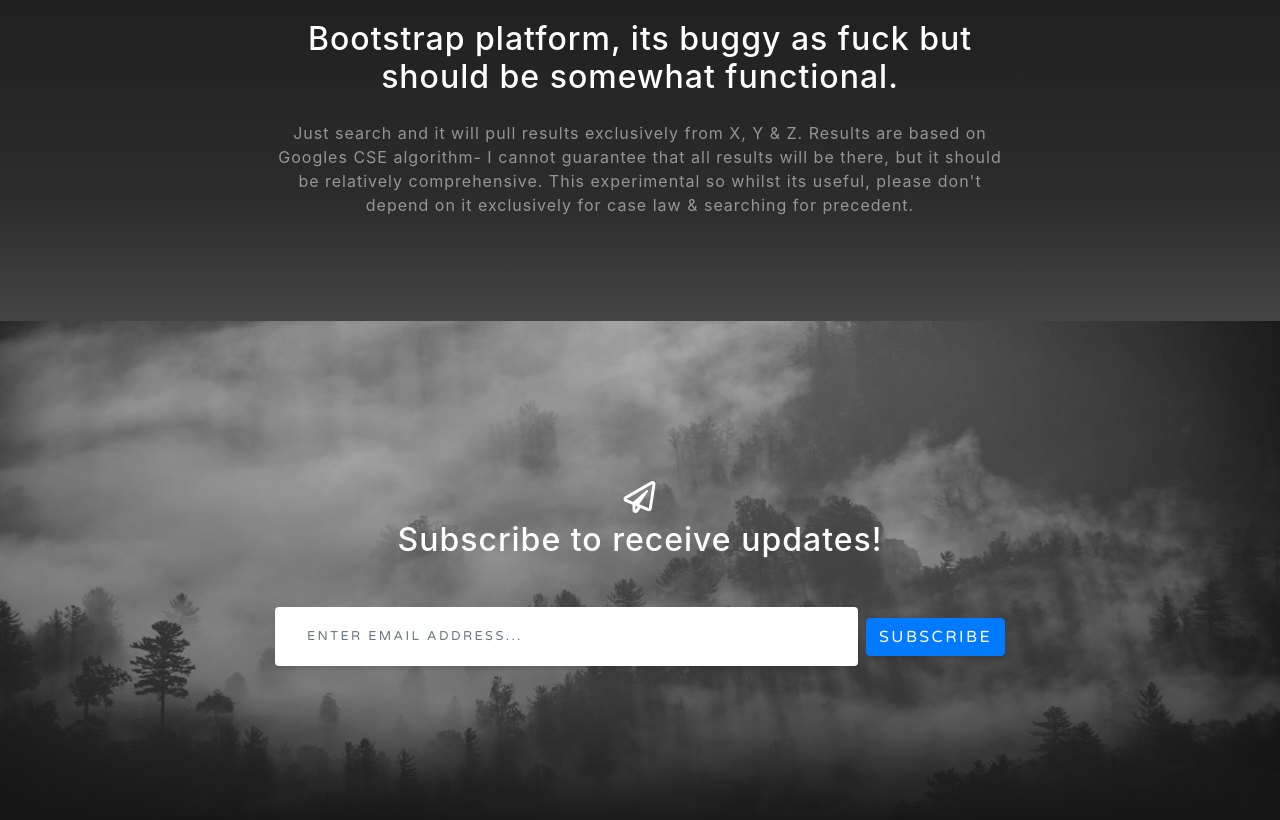
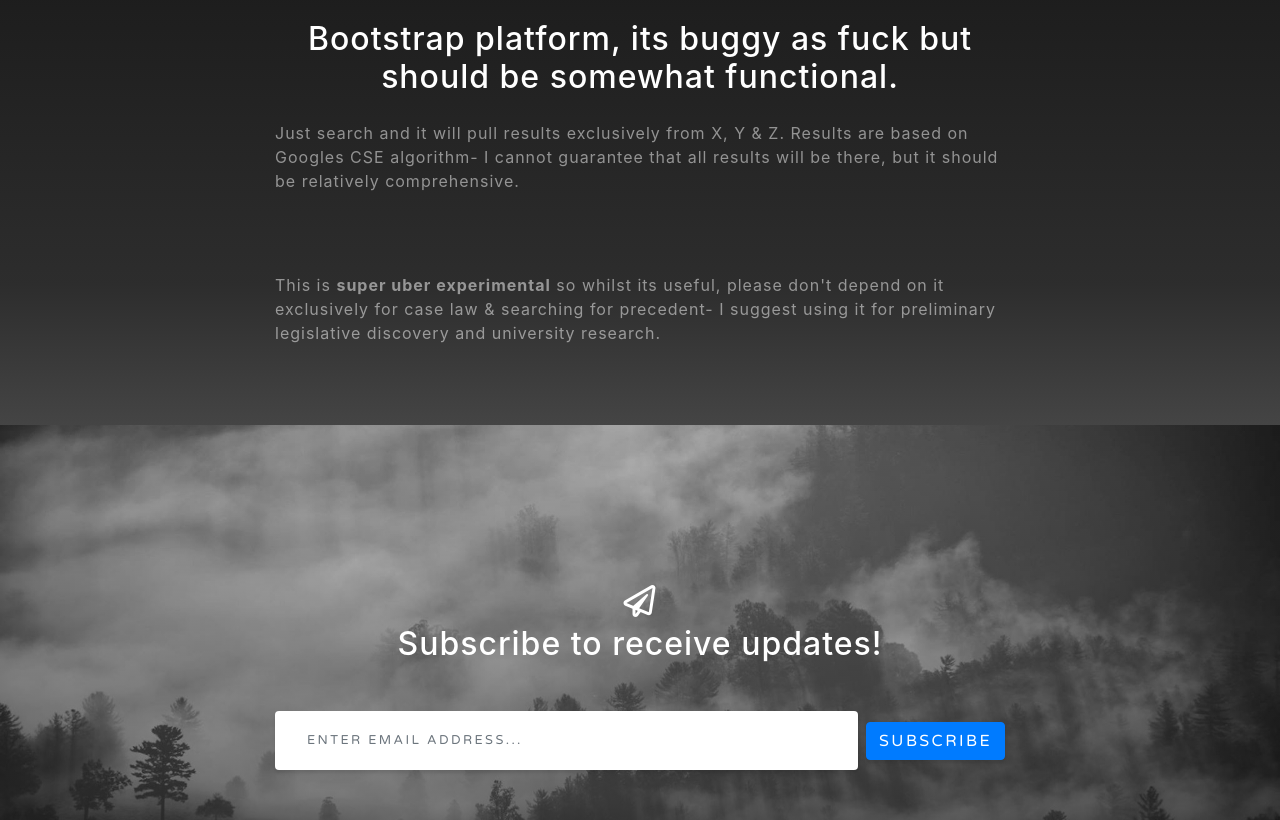
Before and after one commit to leitestbed/leitestbed, a website with bundled scripts: page index.html in a window 1280 px wide. Shown: the part 940-1760 px from the top of the page. Built offline with nearby package versions, Linux system fonts and the light colour scheme; a script that the page names is missing; files whose address does not match are found by name.

Commit message:
Update index.html

```diff
--- a/index.html
+++ b/index.html
@@ -44,7 +44,12 @@
         <div class="row">
           <div class="col-lg-8 mx-auto">
             <h2 class="text-white mb-4">Bootstrap platform, its buggy as fuck but should be somewhat functional.</h2>
-            <p class="text-white-50">Just search and it will pull results exclusively from X, Y & Z. Results are based on Googles CSE algorithm- I cannot guarantee that all results will be there, but it should be relatively comprehensive. This experimental so whilst its useful, please don't depend on it exclusively for case law & searching for precedent.
+			<div align="left">
+            <p class="text-white-50">Just search and it will pull results exclusively from X, Y & Z. Results are based on Googles CSE algorithm- I cannot guarantee that all results will be there, but it should be relatively comprehensive.
+			</p>
+			<p class="text-white-50">
+			This is <b>super uber experimental</b> so whilst its useful, please don't depend on it exclusively for case law & searching for precedent- I suggest using it for preliminary legislative discovery and university research.
+			</p>
 		<div align="left">
 <script>
   (function() {
```
